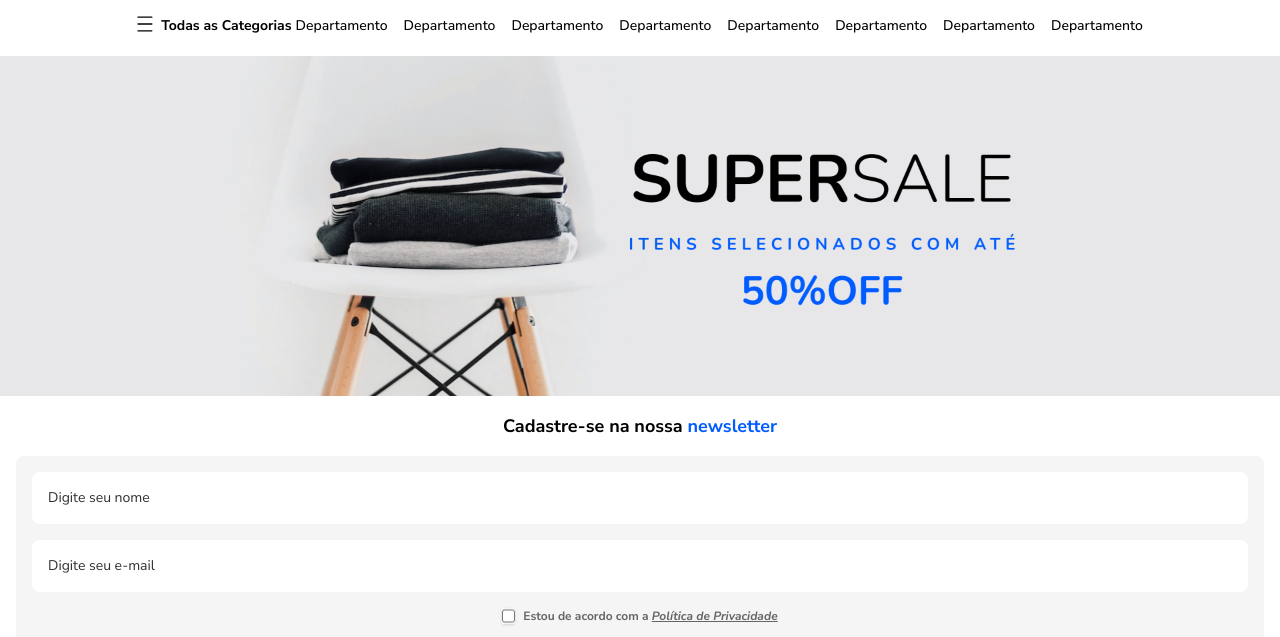
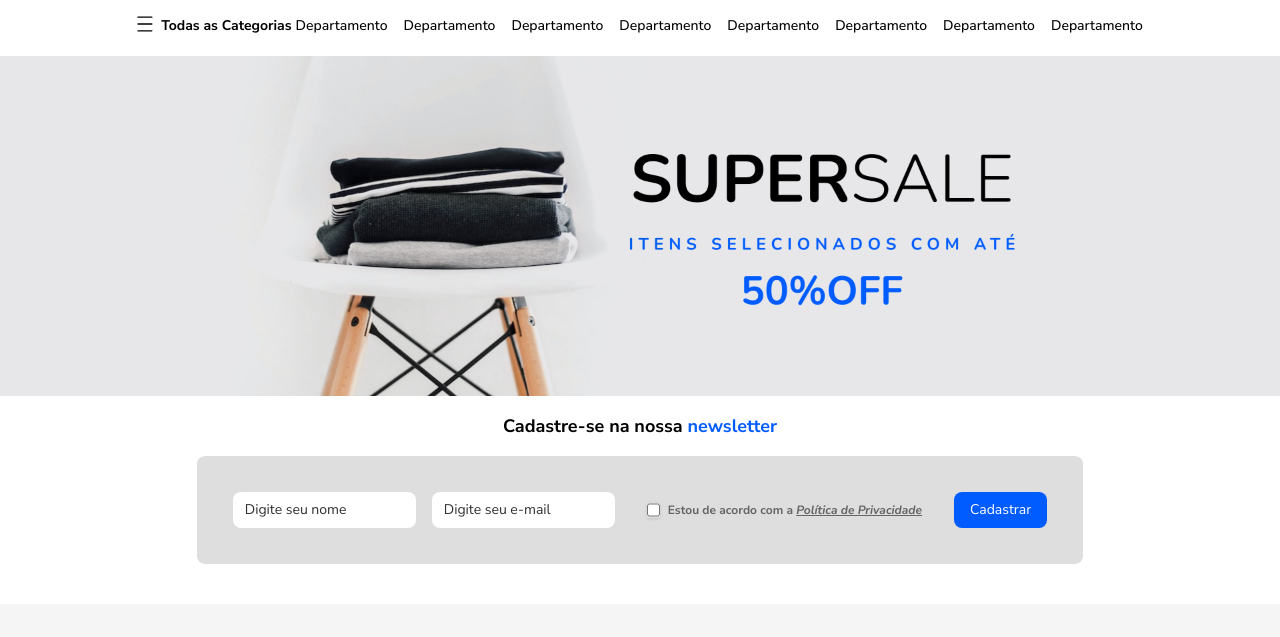
Before and after one commit to DropperDEV/avanti-shop, a website built with Vite: page index.html in a window 1280 px wide. Shown: the part 114-751 px from the top of the page. Built offline with nearby package versions, Linux system fonts and the light colour scheme; files whose address does not match are found by name.

Commit message:
:construction: newsletter responsivo

```diff
--- a/src/style.css
+++ b/src/style.css
@@ -141,7 +141,7 @@
 
   /* ========= Newsletter - Container Principal ========= */
   .main__newsletter {
-  @apply flex flex-col items-center w-full p-4 gap-4;
+    @apply flex flex-col items-center w-full p-4  gap-4;
   }
 
   /* ========= Título da Newsletter ========= */
@@ -155,15 +155,15 @@
 
   /* ========= Formulário da Newsletter ========= */
   .main__newsletter-form {
-  @apply bg-gray-light rounded-lg p-4 flex flex-col gap-4 w-full;
+    @apply bg-gray-light lg:bg-gray-darker rounded-lg px-4 py-8  flex flex-col gap-4 min-w-full  lg:min-w-1/2 lg:flex-row lg:p-9 lg:gap-8 lg:justify-center lg:items-center;
   }
 
   /* ========= Área dos Inputs (Nome e E-mail) ========= */
   .main__newsletter-input-area {
-  @apply flex flex-col gap-4;
+    @apply flex flex-col gap-4 lg:flex-row ;
 
     & input {
-    @apply bg-white p-4 rounded-lg min-w-full placeholder:text-[#303030] focus:outline-none;
+      @apply bg-white p-4 lg:px-3 lg:py-2 rounded-lg  placeholder:text-[#303030] focus:outline-none;
     }
   }
 
@@ -174,14 +174,14 @@
     & span {
       @apply italic underline;
     }
-  & input{
+    & input {
       @apply cursor-pointer transition-all rounded shadow border-2 border-[#DDDDDD] focus:outline-none;
     }
   }
 
   /* ========= Botão de Envio ========= */
   .main__newsletter-button {
-  @apply bg-blue text-white rounded-lg w-full py-3;
+    @apply bg-blue text-white rounded-lg w-full py-3 lg:w-fit lg:px-4 lg:py-2;
   }
 
   /* ========= Footer Layout Principal ========= */
@@ -260,5 +260,4 @@
   .footer__partners {
     @apply flex w-full justify-evenly lg:justify-center lg:gap-8 items-center p-4 bg-white;
   }
-
 }
```
Also changed, not shown: index.html (+1 -0 lines). Lines whose indentation alone changed are shown as unchanged.
